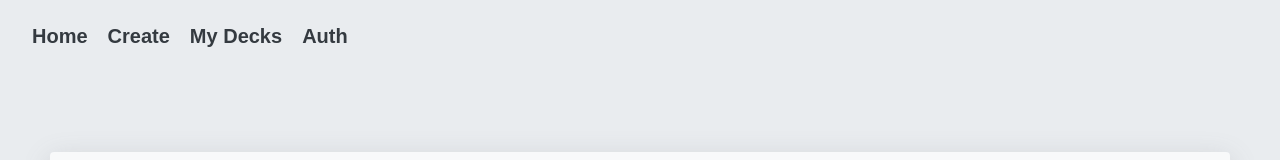
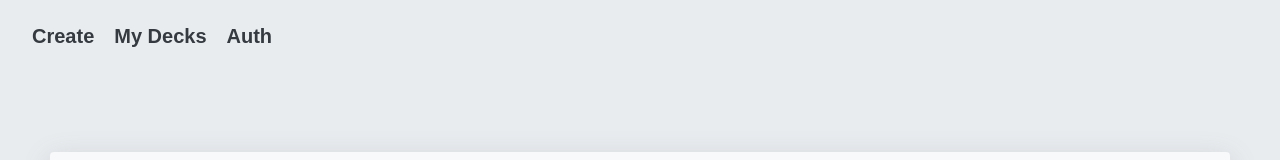
Before and after one commit to justin-cueva/MatchCards, a React (Create React App) app: page /auth in a window 1280 px wide. Shown: the top 160 px of the page. Built offline with nearby package versions, Linux system fonts and the light colour scheme.

Commit message:
modified header

```diff
--- a/src/components/reusables/Header.tsx
+++ b/src/components/reusables/Header.tsx
@@ -29,6 +29,9 @@ const Header = () => {
         </span>
         <ul className="link-list">
           {links.map((link, index) => {
+            if (link.to === "/auth" && authContext.authState.isLoggedIn)
+              return null;
+
             return (
               <li
                 key={index}
--- a/src/components/reusables/MenuModal.tsx
+++ b/src/components/reusables/MenuModal.tsx
@@ -6,7 +6,6 @@ import { ImCross } from "react-icons/im";
 import "../../styles/reusables/menuModal.css";
 
 export const links = [
-  { name: "Home", to: "/" },
   { name: "Create", to: "/create" },
   { name: "My Decks", to: "/myDecks" },
   { name: "Auth", to: "/auth" },
```
